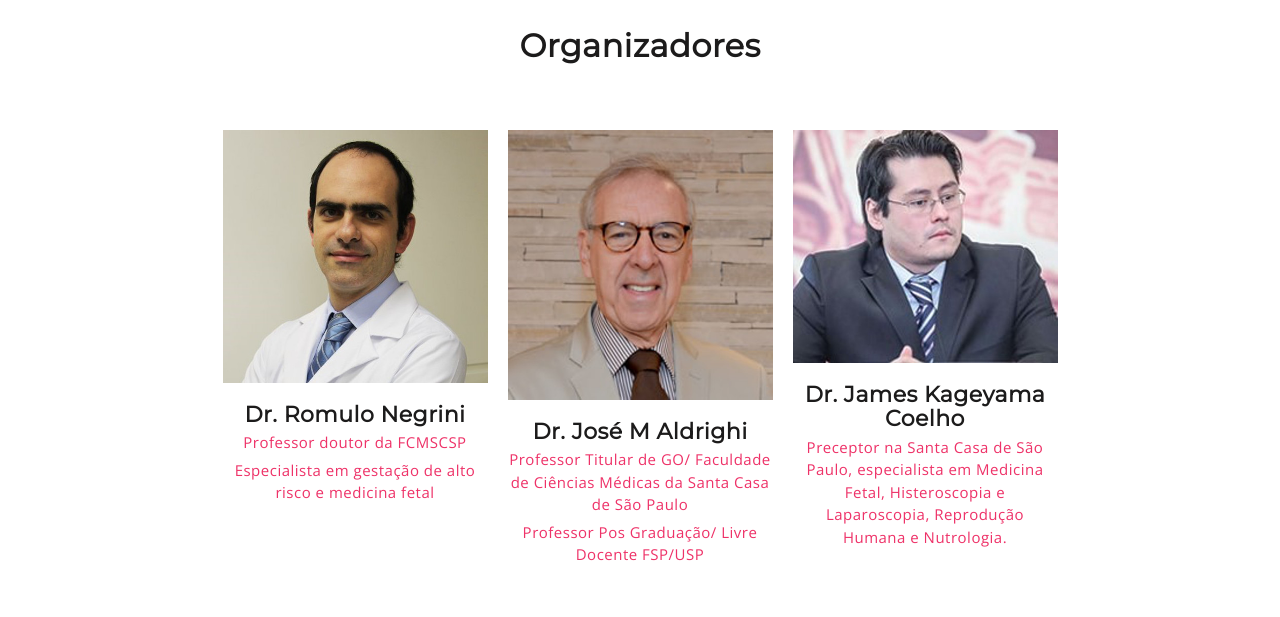
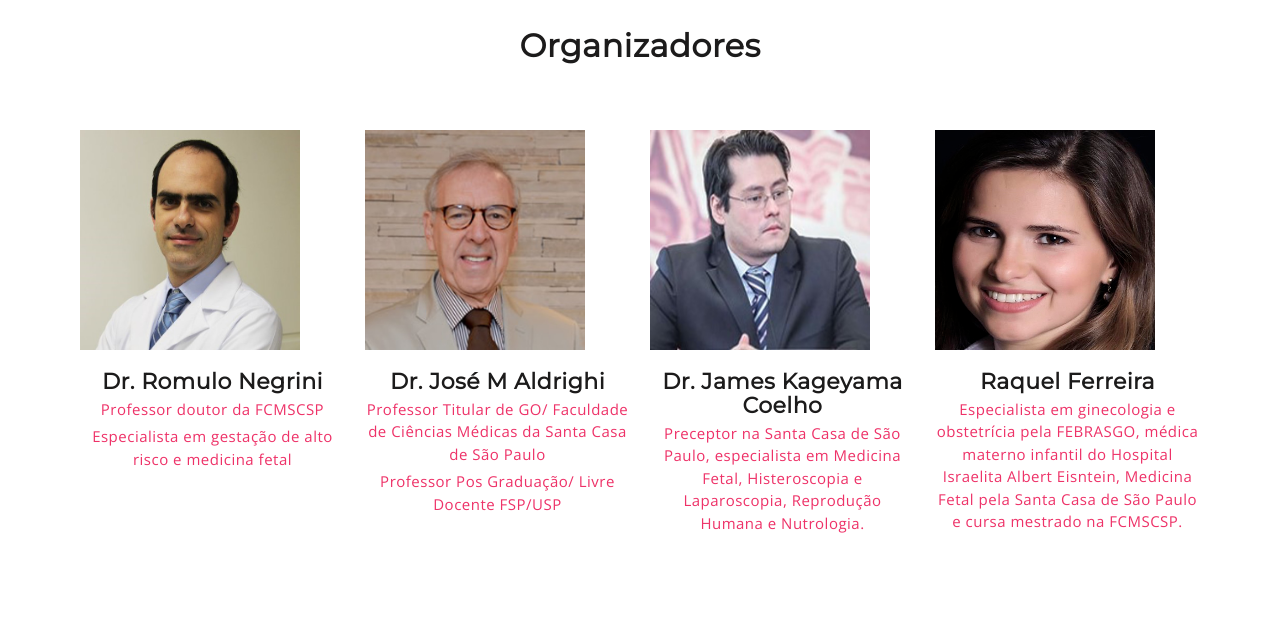
Before and after one commit to jancpc/geago, a plain HTML site: page index.html in a window 1280 px wide. Shown: the part 3340-3957 px from the top of the page. Drawn offline with nearby package versions, Linux system fonts and the light colour scheme.

Commit message:
foto raquel adicionada

```diff
--- a/index.html
+++ b/index.html
@@ -401,7 +401,7 @@
 
 									<!-- Start single speaker -->
 									<div class="mu-single-speakers">
-										<img src="assets/images/romulo5.jpg" alt="speaker img">
+										<img src="assets/images/romulo5.jpg" alt="speaker img" height="220" width="220">
 										<div class="mu-single-speakers-info">
 											<h3>Dr. Romulo Negrini</h3>
 											<p>Professor doutor da FCMSCSP</p>
@@ -416,7 +416,7 @@
 									<!-- End single speaker -->
 									<!-- Start single speaker -->
 									<div class="mu-single-speakers">
-										<img src="assets/images/aldrigh5.jpg" alt="speaker img">
+										<img src="assets/images/aldrigh5.jpg" alt="speaker img" height="220" width="220">
 										<div class="mu-single-speakers-info">
 											<h3>Dr. José M Aldrighi</h3>
 											<p>Professor Titular de GO/ Faculdade de Ciências Médicas da Santa Casa de São Paulo</p>
@@ -427,7 +427,7 @@
 
 									<!-- Start single speaker -->
 									<div class="mu-single-speakers">
-										<img src="assets/images/james5.jpg" alt="speaker img">
+										<img src="assets/images/james5.jpg" alt="speaker img" height="220" width="220">
 										<div class="mu-single-speakers-info">
 											<h3>Dr. James Kageyama Coelho</h3>
 											<p>Preceptor na Santa Casa de São Paulo, especialista em Medicina Fetal, Histeroscopia e Laparoscopia, Reprodução Humana e Nutrologia.</p>
@@ -436,17 +436,12 @@
 									<!-- End single speaker -->
 
 
-									<!-- Start single speaker
+									<!--&lt;!&ndash; Start single speaker-->
 									<div class="mu-single-speakers">
-										<img src="assets/images/speaker-4.jpg" alt="speaker img">
+										<img src="assets/images/raquel.jpg" alt="speaker img" height="220" width="220">
 										<div class="mu-single-speakers-info">
-											<h3>Michaela Lehr </h3>
-											<p>Digital Marketer</p>
-											<ul class="mu-single-speakers-social">
-												<li><a href="#"><i class="fa fa-facebook"></i></a></li>
-												<li><a href="#"><i class="fa fa-twitter"></i></a></li>
-												<li><a href="#"><i class="fa fa-linkedin"></i></a></li>
-											</ul>
+											<h3>Raquel Ferreira</h3>
+											<p>Especialista em ginecologia e obstetrícia pela FEBRASGO, médica materno infantil do Hospital Israelita Albert Eisntein, Medicina Fetal pela Santa Casa de São Paulo e cursa mestrado na FCMSCSP.</p>
 										</div>
 									</div>
 									<!-- End single speaker -->
```
Also changed, not shown: assets/images/raquel.jpg (added).
